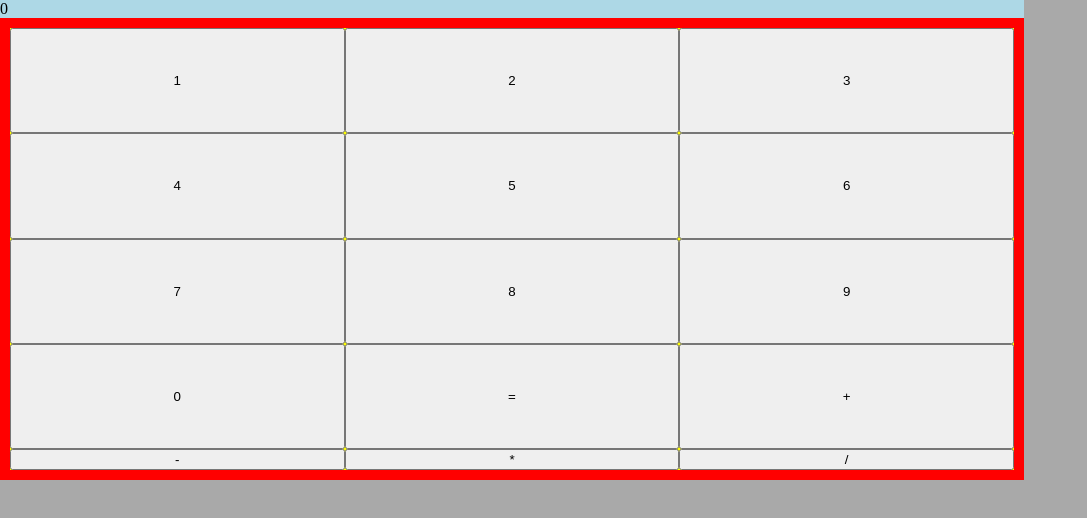
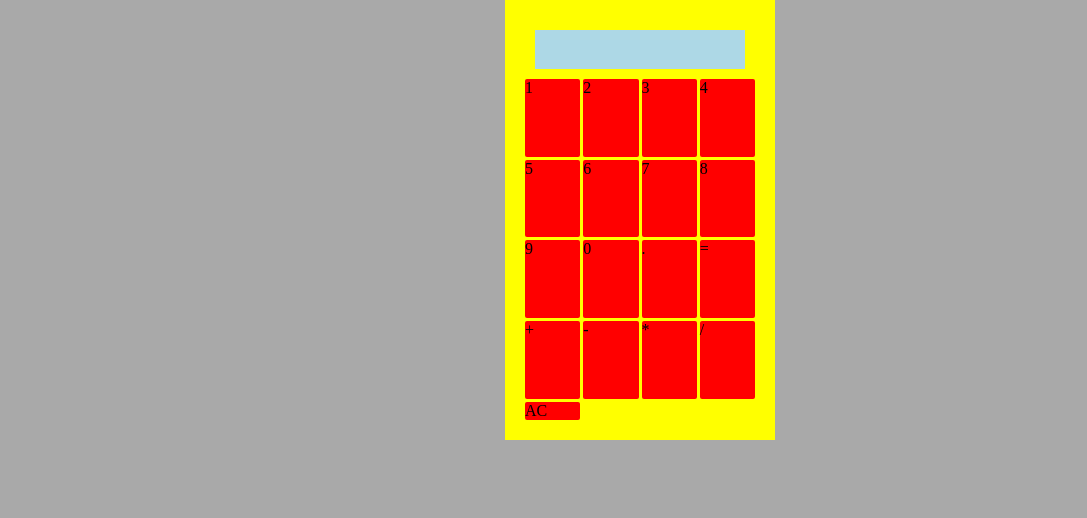
Before and after one commit to matthewmcintyre/javascript_calculator, a React (Create React App) app: page / in a window 1280 px wide. Shown: the top 518 px of the page, without its empty margins (0-1087 px from the left). Built offline with nearby package versions, Linux system fonts and the light colour scheme.

Commit message:
functional improvements

```diff
--- a/src/actions/ActionTypes.js
+++ b/src/actions/ActionTypes.js
@@ -2,3 +2,8 @@ export const EQUALS = "EQUALS";
 export const ALLCLEAR = "ALLCLEAR";
 export const CLEARLAST = "CLEARLAST";
 export const ADDNUMBER = "ADDNUMBER";
+export const PLUS = "PLUS";
+export const MINUS = "MINUS";
+export const DIVIDE = "DIVIDE";
+export const MULTIPLY = "MULTIPLY";
+export const OPERATOR = "OPERATOR";
--- a/src/actions/Actions.js
+++ b/src/actions/Actions.js
@@ -1,5 +1,23 @@
 import * as actionTypes from "./ActionTypes";
 
-export const onAllClearClick = () => ({
+export const allclear = () => ({
   type: actionTypes.ALLCLEAR
 });
+
+export const equals = () => ({
+  type: actionTypes.EQUALS
+});
+
+export const clearlast = () => ({
+  type: actionTypes.CLEARLAST
+});
+
+export const addnumber = number => ({
+  type: actionTypes.ADDNUMBER,
+  number
+});
+
+export const operator = operator => ({
+  type: actionTypes.OPERATOR,
+  operator
+});
--- a/src/components/Calculator.container.js
+++ b/src/components/Calculator.container.js
@@ -1,25 +1,44 @@
 import React, { Component } from "react";
 import { connect } from "react-redux";
 import styled from "styled-components";
+import {
+  allclear,
+  equals,
+  clearlast,
+  addnumber,
+  operator
+} from "../actions/Actions";
 
 const ButtonWrapper = styled.div`
   display: grid;
-  grid-template-columns: 1fr 1fr 1fr;
+  grid-template-columns: 1fr 1fr 1fr 1fr;
   grid-template-rows: 1fr 1fr 1fr 1fr;
-  border: 10px solid red;
-  height: 100%;
+  grid-gap: 3px;
+  height: 350px;
 `;
 
 const CalculatorWrapper = styled.div`
   display: flex;
   flex-direction: column;
   background: yellow;
-  width: 80vw;
-  height: 60vh;
+  width: 230px;
+  height: 400px;
+  padding: 20px;
+  margin: auto;
 `;
 
 const OutputSection = styled.div`
   background: lightblue;
+  height: 40px;
+  margin: 10px;
+`;
+
+const Button = styled.div`
+  background: red;
+  border-radius: 2px;
+  &: hover {
+    background: blue;
+  }
 `;
 
 class Calculator extends Component {
@@ -28,29 +47,42 @@ class Calculator extends Component {
       <CalculatorWrapper>
         <OutputSection>{this.props.currentOutput}</OutputSection>
         <ButtonWrapper>
-          <button>1</button>
-          <button>2</button>
-          <button>3</button>
-          <button>4</button>
-          <button>5</button>
-          <button>6</button>
-          <button>7</button>
-          <button>8</button>
-          <button>9</button>
-          <button>0</button>
-          <button>=</button>
-          <button>+</button>
-          <button>-</button>
-          <button>*</button>
-          <button>/</button>
+          <Button onClick={() => this.props.addnumber(1)}>1</Button>
+          <Button onClick={() => this.props.addnumber(2)}>2</Button>
+          <Button onClick={() => this.props.addnumber(3)}>3</Button>
+          <Button onClick={() => this.props.addnumber(4)}>4</Button>
+          <Button onClick={() => this.props.addnumber(5)}>5</Button>
+          <Button onClick={() => this.props.addnumber(6)}>6</Button>
+          <Button onClick={() => this.props.addnumber(7)}>7</Button>
+          <Button onClick={() => this.props.addnumber(8)}>8</Button>
+          <Button onClick={() => this.props.addnumber(9)}>9</Button>
+          <Button onClick={() => this.props.addnumber(0)}>0</Button>
+          <Button onClick={() => this.props.addnumber(".")}>.</Button>
+          <Button onClick={() => this.props.equals()}>=</Button>
+          <Button onClick={() => this.props.operator("+")}>+</Button>
+          <Button onClick={() => this.props.operator("-")}>-</Button>
+          <Button onClick={() => this.props.operator("*")}>*</Button>
+          <Button onClick={() => this.props.operator("/")}>/</Button>
+          <Button onClick={() => this.props.allclear()}>AC</Button>
         </ButtonWrapper>
       </CalculatorWrapper>
     );
   }
 }
 
-const mapStateToProps = (state, ownProps) => ({
+const mapStateToProps = state => ({
   currentOutput: state.calculatorReducer.currentOutput
 });
 
-export default connect(mapStateToProps)(Calculator);
+const calculatorActions = {
+  allclear,
+  equals,
+  clearlast,
+  addnumber,
+  operator
+};
+
+export default connect(
+  mapStateToProps,
+  calculatorActions
+)(Calculator);
--- a/src/reducers/calculatorReducer.js
+++ b/src/reducers/calculatorReducer.js
@@ -1,19 +1,39 @@
 const initialState = {
-  currentOutput: "0"
+  currentOutput: "",
+  valueOne: "",
+  valueTwo: "",
+  result: "lmao",
+  operator: ""
 };
 
 const calculatorReducer = (state = initialState, action) => {
+  console.log(state);
+
   switch (action.type) {
     case "EQUALS":
       return {
         ...state,
-        currentOutput: "0"
+        // eslint-disable-next-line no-eval
+        currentOutput: eval(state.currentOutput)
       };
 
     case "ALLCLEAR":
       return {
         ...state,
-        currentOutput: "0"
+        currentOutput: "0",
+        newValue: false
+      };
+    case "ADDNUMBER":
+      return {
+        ...state,
+
+        currentOutput: state.currentOutput + action.number
+      };
+
+    case "OPERATOR":
+      return {
+        ...state,
+        currentOutput: state.currentOutput + " " + action.operator + " "
       };
 
     default:
```
